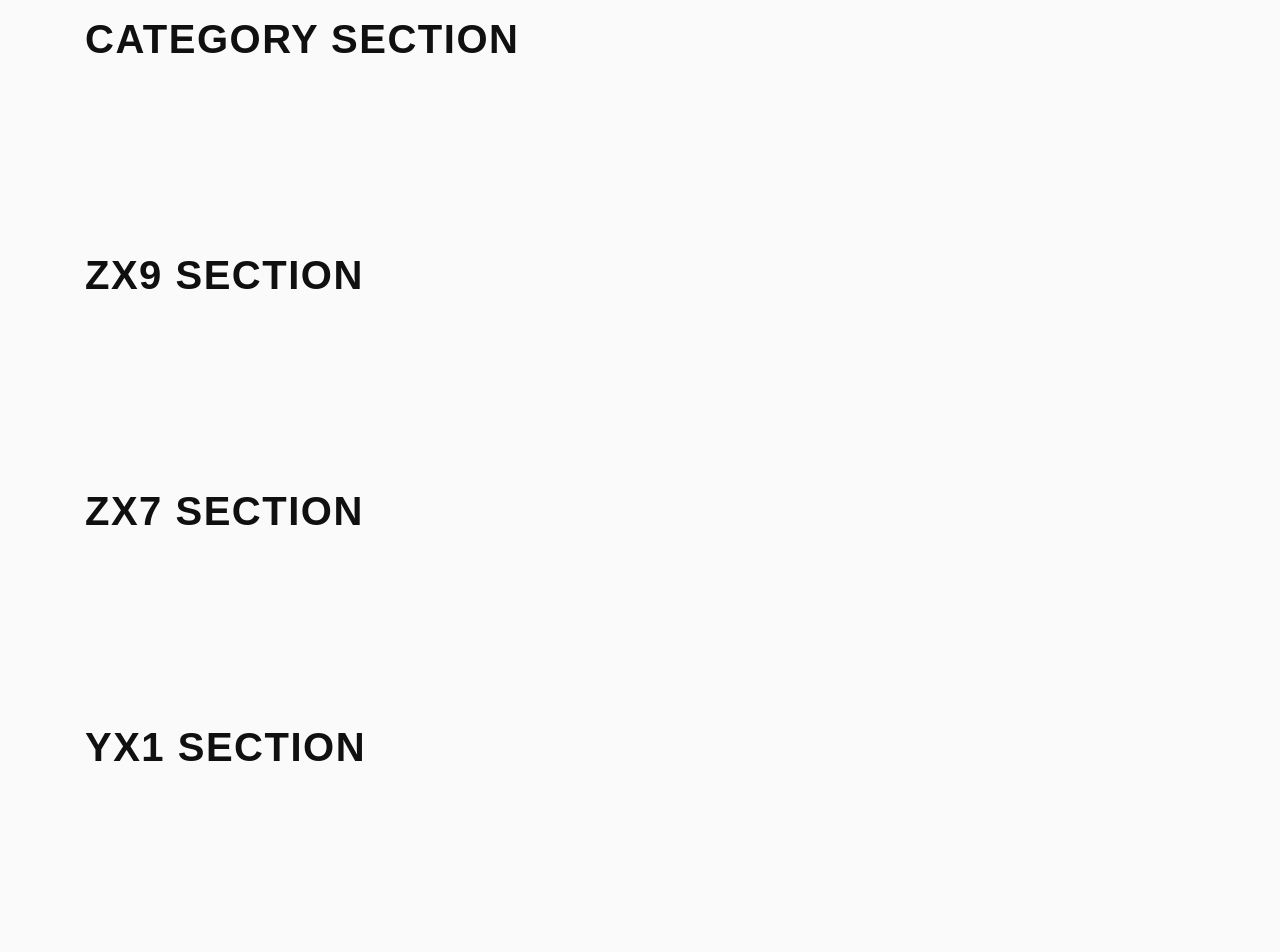
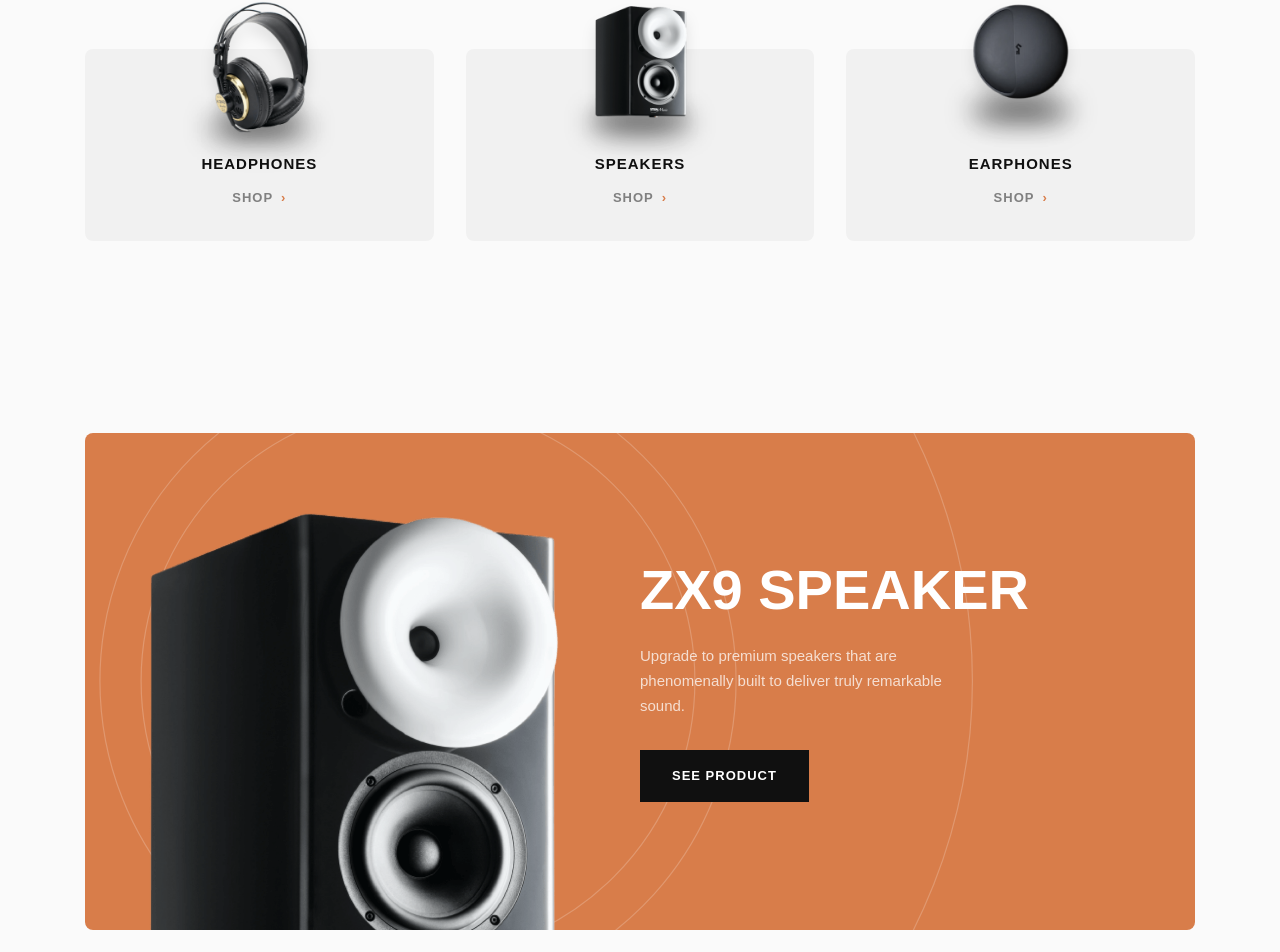
Before and after one commit to MsadafK/audiophile-ecommerce, a React (Vite) app: page / in a window 1280 px wide. Shown: the part 895-1847 px from the top of the page. Built offline with nearby package versions, Linux system fonts and the light colour scheme.

Commit message:
implemented category section and half ZX9 section

```diff
--- a/src/pages/Home/components/CategorySection.jsx
+++ b/src/pages/Home/components/CategorySection.jsx
@@ -1,8 +1,84 @@
+import { Link } from "react-router-dom";
+
+import headphones from "../../../assets/shared/desktop/image-category-thumbnail-headphones.png";
+import speakers from "../../../assets/shared/desktop/image-category-thumbnail-speakers.png";
+import earphones from "../../../assets/shared/desktop/image-category-thumbnail-earphones.png";
+
 export default function CategorySection() {
+  const categories = [
+    { name: "HEADPHONES", img: headphones, link: "/category/headphones" },
+    { name: "SPEAKERS", img: speakers, link: "/category/speakers" },
+    { name: "EARPHONES", img: earphones, link: "/category/earphones" },
+  ];
+
   return (
-    <section className="section">
+    <section className="py-24 pt-32">
       <div className="container">
-        <h2 className="h2">Category Section</h2>
+
+        <div className="
+          flex flex-col gap-16
+          md:flex-row md:gap-4
+          lg:gap-8
+        ">
+
+          {categories.map((item) => (
+            <div
+              key={item.name}
+              className="flex-1 relative text-center"
+            >
+              {/* 🔥 Card */}
+              <div className="
+                bg-[#F1F1F1]
+                rounded-lg
+                pt-20 pb-8
+                px-6
+              ">
+
+                {/* 🔥 Image (floating) */}
+                <img
+                  src={item.img}
+                  alt={item.name}
+                  className="
+                    absolute
+                    -top-12 left-1/2 -translate-x-1/2
+                    w-[140px]
+                    md:w-[160px]
+                    lg:w-[180px]
+                    drop-shadow-xl
+                  "
+                />
+
+                {/* 🔥 Title */}
+                <h3 className="
+                  mt-6
+                  text-[15px]
+                  font-bold
+                  tracking-[1px]
+                ">
+                  {item.name}
+                </h3>
+
+                {/* 🔥 CTA */}
+                <Link
+                  to={item.link}
+                  className="
+                    mt-3 inline-flex items-center gap-2
+                    text-[13px] font-bold tracking-[1px]
+                    text-black/50
+                    hover:text-[#D87D4A]
+                    transition
+                  "
+                >
+                  SHOP
+                  <span className="text-[#D87D4A]">›</span>
+                </Link>
+
+              </div>
+            </div>
+          ))}
+
+        </div>
+
       </div>
     </section>
   );
--- a/src/pages/Home/components/ZX9Section.jsx
+++ b/src/pages/Home/components/ZX9Section.jsx
@@ -1,8 +1,105 @@
+import { Link } from "react-router-dom";
+
+import zx9 from "../../../assets/home/desktop/image-speaker-zx9.png";
+import pattern from "../../../assets/home/desktop/pattern-circles.svg";
+
 export default function ZX9Section() {
   return (
-    <section className="section bg-gray">
+    <section className="py-24">
       <div className="container">
-        <h2 className="h2">ZX9 Section</h2>
+
+        <div className="
+          relative overflow-hidden rounded-lg
+          bg-[#D87D4A]
+          px-6 py-16
+          md:py-20
+          lg:flex lg:items-center lg:justify-between lg:px-16 lg:py-0
+        ">
+
+          {/* 🔥 PERFECT RINGS BACKGROUND */}
+          <img
+            src={pattern}
+            alt="pattern"
+            className="
+              absolute
+              md:-top-[120px]
+              left-1/2 -translate-x-1/2
+
+              w-[800px]
+              md:w-[900px]
+              lg:w-[1200px]
+
+              lg:left-0 lg:translate-x-[-20%] lg:top-1/2 lg:-translate-y-1/2
+            "
+          />
+
+          {/* 🔥 IMAGE */}
+          <div className="
+            relative z-10
+            flex justify-center
+            lg:justify-start
+            lg:w-1/2
+          ">
+            <img
+              src={zx9}
+              alt="ZX9 Speaker"
+              className="
+                w-[180px]
+                md:w-[200px]
+                lg:w-[410px]
+
+                mt-4
+                lg:mt-0 lg:translate-y-20
+              "
+            />
+          </div>
+
+          {/* 🔥 CONTENT */}
+          <div className="
+            relative z-10
+            text-center mt-12
+            md:mt-16
+            lg:mt-0 lg:w-1/2 lg:text-left
+          ">
+
+            <h2 className="
+              text-white font-bold uppercase
+              text-[36px] leading-[40px]
+              md:text-[48px] md:leading-[52px]
+              lg:text-[56px] lg:leading-[58px]
+              mb-6
+            ">
+              ZX9 SPEAKER
+            </h2>
+
+            <p className="
+              text-white/75
+              text-[15px] leading-[25px]
+              mb-8
+              max-w-[320px]
+              mx-auto lg:mx-0
+            ">
+              Upgrade to premium speakers that are phenomenally built to deliver truly remarkable sound.
+            </p>
+
+            <Link
+              to="/product/zx9-speaker"
+              className="
+                inline-block
+                bg-black text-white
+                px-8 py-4
+                text-[13px] font-bold tracking-[1px] uppercase
+                transition
+                hover:bg-[#4C4C4C]
+              "
+            >
+              SEE PRODUCT
+            </Link>
+
+          </div>
+
+        </div>
+
       </div>
     </section>
   );
```
